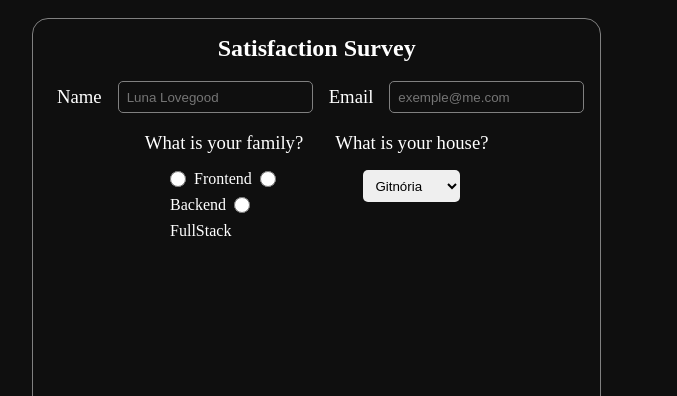
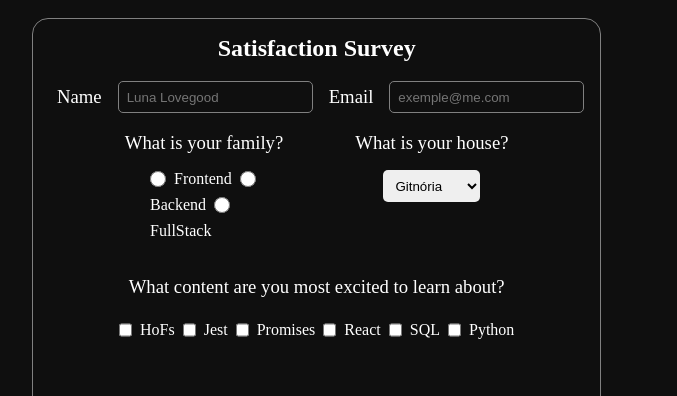
Before and after one commit to opaulojr/trybewarts, a website: page src/index.html in a window 1280 px wide. Shown: the part 74-470 px from the top of the page, 0-677 px from the left. Drawn offline with Linux system fonts and the light colour scheme.

Commit message:
implement-content-form

```diff
--- a/src/index.html
+++ b/src/index.html
@@ -71,7 +71,7 @@
             </div>
           </section>
 
-        <div class="house-form">
+          <section class="house-form">
             <label>What is your house?</label>
             <div id="house-input">
               <select id="house-select" name="house">
@@ -80,9 +80,21 @@
                 <option id="corvinode-house" value="Corvinode">Corvinode</option>
                 <option id="pytherina-house" value="Pytherina">Pytherina</option>
               </select>
+            </div>
           </section>
+        </section>
+
+        <section class="content-form">
+          <label>What content are you most excited to learn about?</label>
+          <div class="content-input">
+            <input class="subject" type="checkbox" value="HoFs">HoFs
+            <input class="subject" type="checkbox" value="Jest">Jest
+            <input class="subject" type="checkbox" value="Promises">Promises
+            <input class="subject" type="checkbox" value="React">React
+            <input class="subject" type="checkbox" value="SQL">SQL
+            <input class="subject" type="checkbox" value="Python">Python
           </div>
-        </div>
+        </section>
       </form>
       <img class="body-logo" src="./assets/trybewarts-colored.svg" alt="TrybeWarts Emblem">
     </main>
--- a/src/style.css
+++ b/src/style.css
@@ -140,10 +140,12 @@ main {
 }
 
 .family-form,
-.house-form {
+.house-form,
+.content-form {
   display: flex;
   flex-direction: column;
   align-items: center;
+  margin: 0 20px 20px;
   gap: 1rem;
 }
 
@@ -165,6 +167,13 @@ main {
   padding: 0.5rem;
   border: none;
   border-radius: 5px;
+}
+
+.content-input {
+  display: flex;
+  align-items: center;
+  justify-content: center;
+  gap: 0.5rem;
 }
 
 .body-logo {
@@ -212,6 +221,15 @@ main {
   .family-house {
     flex-direction: column;
     gap: 1rem;
+  }
+
+  .content-form {
+    flex-wrap: wrap;
+  }
+
+  .content-input {
+    width: 13.75rem;
+    flex-wrap: wrap;
   }
 
   .active {
```
Lines whose indentation alone changed are shown as unchanged.
